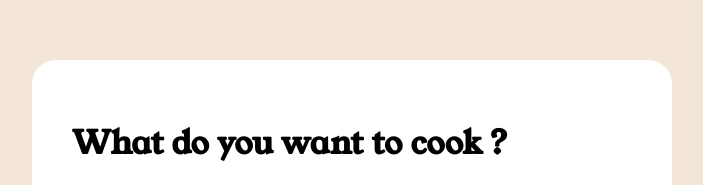
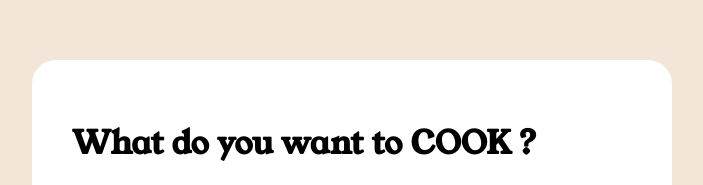
Before and after one commit to LunaaDyn/pasta, a plain HTML site: page index.html in a window 1280 px wide. Shown: the part 260-445 px from the top of the page, without its empty margins (288-991 px from the left). Drawn offline with Linux system fonts and the light colour scheme.

Commit message:
fixed "cook" not being uppercase

```diff
--- a/index.html
+++ b/index.html
@@ -14,7 +14,7 @@
   </head>
   <body>
     <div class="search">
-      <h1>What do you want to cook ?</h1>
+      <h1>What do you want to COOK ?</h1>
       <input placeholder="Arrabiata penne..." />
       <br />
       <a href="pasta.html">Search</a>
```
